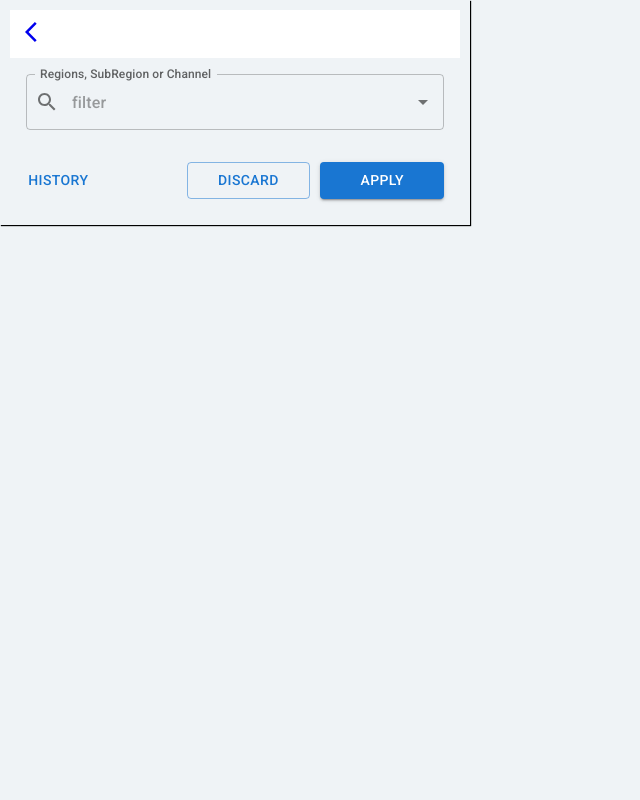
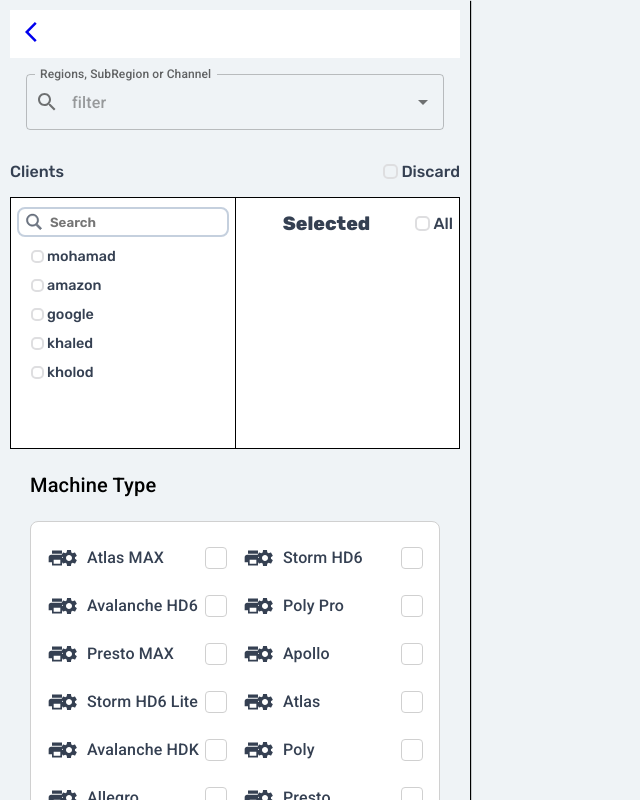
Before and after one commit to soreka/Kornit, a React (Create React App) app in the folder frontend/: page /filter in a window 1280 px wide. Shown: the top 800 px of the page, without its empty margins (0-640 px from the left). Built offline with nearby package versions, Linux system fonts and the light colour scheme.

Commit message:
updated filter for machine type

```diff
--- a/frontend/src/pages/Filters.js
+++ b/frontend/src/pages/Filters.js
@@ -3,15 +3,46 @@
 import { Link } from "react-router-dom";
 import "../../src/assets/styles/filter.css";
 import Search from "../components/Search";
-import { Button, Grid } from "@mui/material";
+import { Button, Grid, Typography, Box, Checkbox, List, ListItem, ListItemIcon, ListItemText } from "@mui/material";
+import PrintIcon from '@mui/icons-material/Print';
+import SettingsIcon from '@mui/icons-material/Settings';
+import { useNavigate } from "react-router-dom";
+import ClientFilter from '../components/ClientsFilter';
+
 export default function Filters() {
+  const navigate = useNavigate();
   const [value, setValue] = React.useState([]);
+
+  // State for checkboxes in the left and right containers
+  const [checkedLeft, setCheckedLeft] = React.useState(Array(6).fill(false));
+  const [checkedRight, setCheckedRight] = React.useState(Array(6).fill(false));
+
+  // Lists of items for left and right containers
+  const leftItems = [
+    "Atlas MAX",
+    "Avalanche HD6",
+    "Presto MAX",
+    "Storm HD6 Lite",
+    "Avalanche HDK",
+    "Allegro",
+  ];
+
+  const rightItems = [
+    "Storm HD6",
+    "Poly Pro",
+    "Apollo",
+    "Atlas",
+    "Poly",
+    "Presto",
+  ];
+
   const discard = () => {
     setValue([]);
   };
   const apply = () => {
     console.log(value);
   };
+
   return (
     <>
       <nav
@@ -24,7 +55,10 @@
           alignContent: "center",
         }}
       >
-        <Link>
+        <Link to='dashboard' onClick={(e) =>{
+          e.preventDefault();
+          navigate('/dashboard');
+        }}>
           <ArrowBackIosIcon />
         </Link>
       </nav>
@@ -32,7 +66,97 @@
         <Grid item xs={12}>
           <Search value={value} setValue={setValue} />
         </Grid>
-        <Grid item container xs={12} spacing={10}>
+      </Grid>
+      <ClientFilter />
+      <Grid container spacing={2} gridRow={"auto"} sx={{ padding: "20px" }}>
+        <Grid item xs={12}>
+          <Typography variant="h6" style={{ marginBottom: "20px" }}>
+            Machine Type
+          </Typography>
+          <Box sx={{ backgroundColor: "#FFFFFF", padding: "16px", borderRadius: "8px", border: "1px solid #d0d0d0" }}>
+            <Grid container spacing={2} justifyContent="space-between">
+              <Grid item xs={6}>
+                <List disablePadding sx={{ maxHeight: '400px', overflowY: 'auto' }}>
+                  {leftItems.map((item, index) => (
+                    <ListItem key={item} disableGutters sx={{ marginBottom: "8px", alignItems: "center", display: 'flex', justifyContent: 'space-between' }}>
+                      <Box sx={{ display: 'flex', alignItems: 'center' }}>
+                        <PrintIcon fontSize="small" sx={{ color: '#354052' }} />
+                        <SettingsIcon fontSize="small" sx={{ color: '#354052', marginLeft: "-8px" }} />
+                        <ListItemText
+                          primary={item}
+                          sx={{
+                            margin: 0,
+                            padding: 0,
+                            whiteSpace: 'nowrap',
+                            overflow: 'hidden',
+                            textOverflow: 'ellipsis',
+                            fontSize: '0.95rem',
+                            marginLeft: "8px",
+                            color: '#354052',
+                            fontWeight: '900',
+                          }}
+                        />
+                      </Box>
+                      <Checkbox
+                        checked={checkedLeft[index]}
+                        onChange={() => {
+                          const newChecked = [...checkedLeft];
+                          newChecked[index] = !newChecked[index];
+                          setCheckedLeft(newChecked);
+                        }}
+                        icon={<Box sx={{ width: 20, height: 20, bgcolor: "white", borderRadius: "4px", border: "1px solid #d0d0d0" }} />}
+                        checkedIcon={<Box sx={{ width: 20, height: 20, bgcolor: "#007BFF", borderRadius: "4px" }} />}
+                        sx={{
+                          padding: 0,
+                        }}
+                      />
+                    </ListItem>
+                  ))}
+                </List>
+              </Grid>
+              <Grid item xs={6}>
+                <List disablePadding sx={{ maxHeight: '400px', overflowY: 'auto' }}>
+                  {rightItems.map((item, index) => (
+                    <ListItem key={item} disableGutters sx={{ marginBottom: "8px", alignItems: "center", display: 'flex', justifyContent: 'space-between' }}>
+                      <Box sx={{ display: 'flex', alignItems: 'center' }}>
+                        <PrintIcon fontSize="small" sx={{ color: '#354052' }} />
+                        <SettingsIcon fontSize="small" sx={{ color: '#354052', marginLeft: "-8px" }} />
+                        <ListItemText
+                          primary={item}
+                          sx={{
+                            margin: 0,
+                            padding: 0,
+                            whiteSpace: 'nowrap',
+                            overflow: 'hidden',
+                            textOverflow: 'ellipsis',
+                            fontSize: '0.95rem',
+                            marginLeft: "8px",
+                            color: '#354052',
+                            fontWeight: '900', // Increased font weight to make the text thicker
+                          }}
+                        />
+                      </Box>
+                      <Checkbox
+                        checked={checkedRight[index]}
+                        onChange={() => {
+                          const newChecked = [...checkedRight];
+                          newChecked[index] = !newChecked[index];
+                          setCheckedRight(newChecked);
+                        }}
+                        icon={<Box sx={{ width: 20, height: 20, bgcolor: "white", borderRadius: "4px", border: "1px solid #d0d0d0" }} />}
+                        checkedIcon={<Box sx={{ width: 20, height: 20, bgcolor: "#007BFF", borderRadius: "4px" }} />}
+                        sx={{
+                          padding: 0,
+                        }}
+                      />
+                    </ListItem>
+                  ))}
+                </List>
+              </Grid>
+            </Grid>
+          </Box>
+        </Grid>
+        <Grid item container xs={12} spacing={3} style={{ marginTop: "20px" }}>
           <Grid item xs={4}>
             <Button fullWidth>History</Button>
           </Grid>
@@ -44,14 +168,14 @@
             style={{ display: "flex" }}
           >
             <Button
-              style={{ width: "48% " }}
+              style={{ width: "48%" }}
               variant="outlined"
               onClick={discard}
             >
               Discard
             </Button>
             <Button
-              style={{ width: "48% " }}
+              style={{ width: "48%" }}
               variant="contained"
               onClick={apply}
             >
@@ -60,6 +184,24 @@
           </Grid>
         </Grid>
       </Grid>
+
+      {/* Custom Scrollbar Styles */}
+      <style jsx global>{`
+        /* Custom Scrollbar Styling */
+        ::-webkit-scrollbar {
+          width: 8px;
+        }
+        ::-webkit-scrollbar-track {
+          background: #f1f1f1;
+        }
+        ::-webkit-scrollbar-thumb {
+          background: #888;
+          border-radius: 4px;
+        }
+        ::-webkit-scrollbar-thumb:hover {
+          background: #555;
+        }
+      `}</style>
     </>
   );
 }
--- /dev/null
+++ b/package.json
@@ -0,0 +1,5 @@
+{
+  "dependencies": {
+    "use-resize-observer": "^9.1.0"
+  }
+}
```
